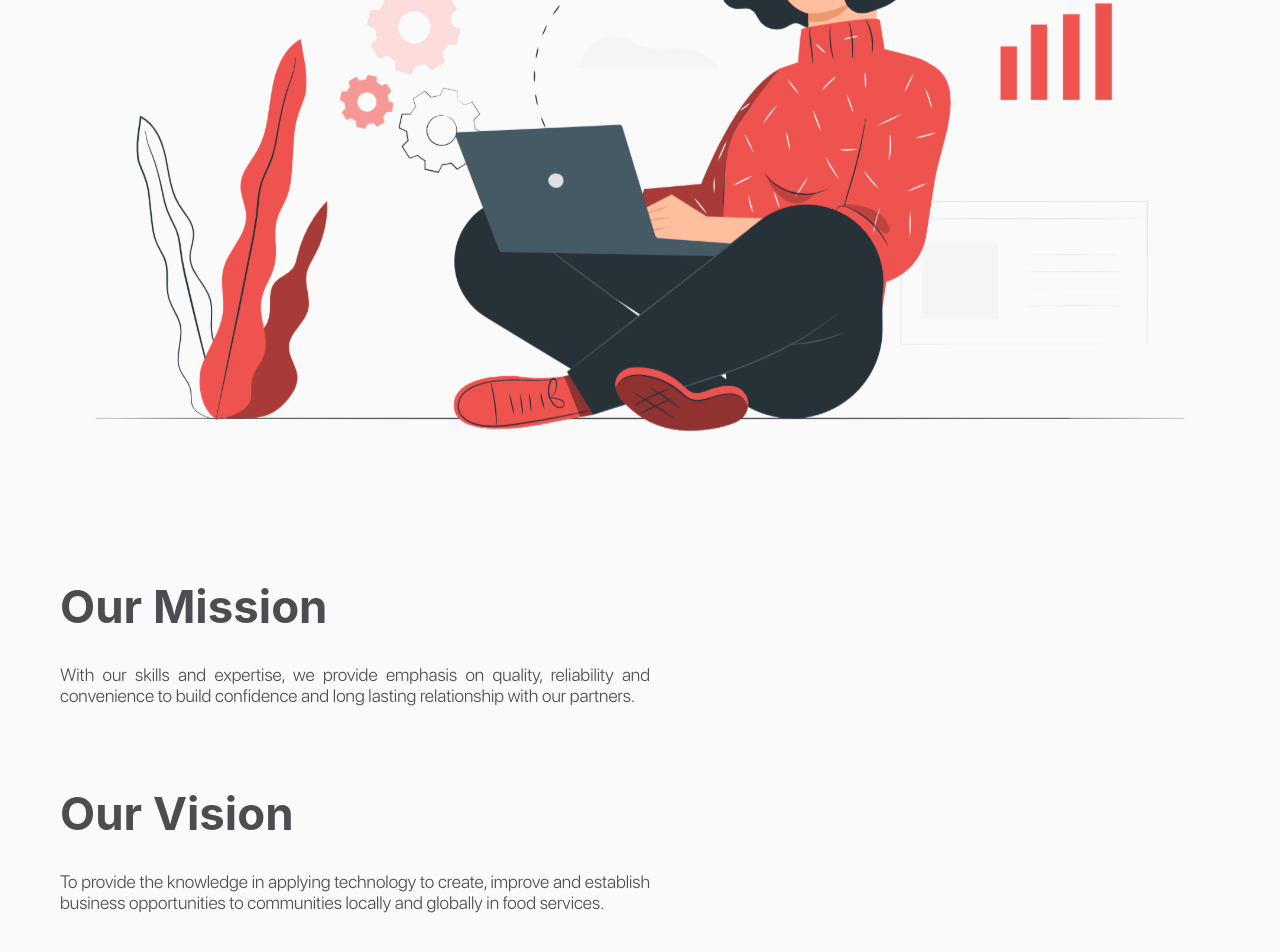
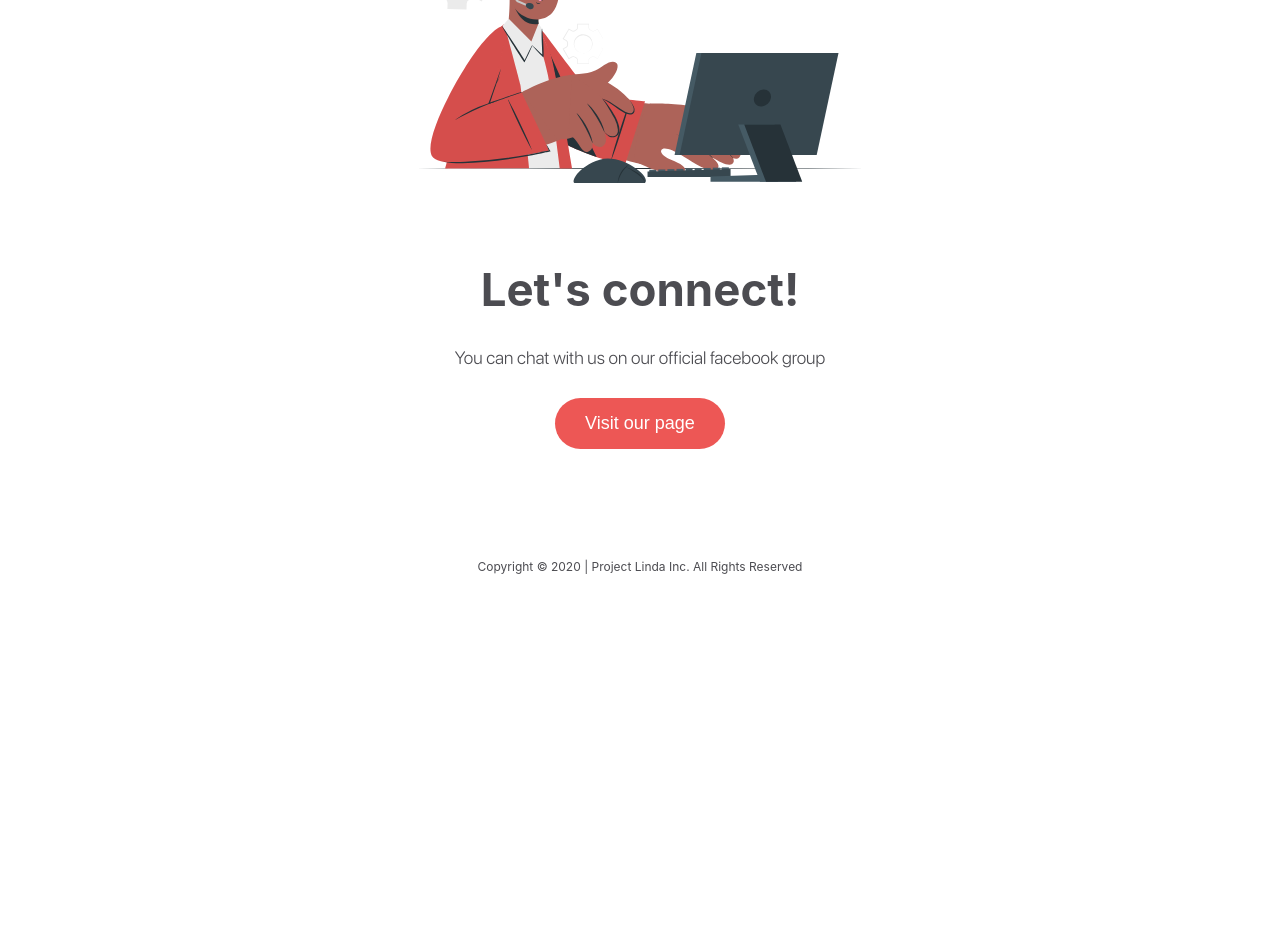
Before and after one commit to projectlinda/landing-page, a Next.js app: page / in a window 1280 px wide. Shown: the part 1682-2634 px from the top of the page. After the commit the page ends 2286 px from the top, so only its background shows below. Built offline with nearby package versions, Linux system fonts and the light colour scheme; a web font is replaced by a local one.

Commit message:
contact us

```diff
--- a/pages/about.js
+++ b/pages/about.js
@@ -6,12 +6,15 @@ const AboutPageStyled = styled.section`
 `;
 
 const AboutPageContainerStyled = styled.section`
+    align-items: center;
     display: flex;
     flex-direction: column;
     margin: auto;
+    height: 80vh;
+    justify-content: center;
     max-width: 1400px;
 
-    padding: ${spacing(8)} ${spacing(3)};
+    padding: ${spacing(3)};
 
     @media only screen and (min-device-width: 1024px) {
         align-items: center;
@@ -21,14 +24,31 @@ const AboutPageContainerStyled = styled.section`
 `;
 
 const AboutImageStyled = styled.img`
+    width: 100%;
+    max-width: 550px;
     padding: 0 ${spacing(2)};
+
+    @media only screen and (min-device-width: 1024px) {
+        max-width: 450px;
+    }
+
+    @media only screen and (min-device-width: 1440px) {
+        max-width: 650px;
+    }
 `;
 
 const LeftContent = styled.section`
+    align-items: center;
+    display: flex;
+    flex-direction: column;
     max-width: 650px;
 
     margin-top: ${spacing(3)};
     padding: 0 ${spacing(3)};
+
+    @media only screen and (min-device-width: 1024px) {
+        display: block;
+    }
 `;
 
 const TitleStyled = styled.div`
--- /dev/null
+++ b/pages/contact.js
@@ -0,0 +1,91 @@
+import styled from 'styled-components';
+import { basePath, spacing } from '../constants';
+
+const ContactPageStyled = styled.section`
+    align-items: center;
+    display: flex;
+    flex-direction: column;
+    margin: auto;
+    justify-content: center;
+    max-width: 1400px;
+
+    padding: ${spacing(3)};
+
+    @media only screen and (min-device-width: 1024px) {
+        align-items: center;
+        flex-direction: row;
+        flex-flow: row-reverse;
+        justify-content: space-between;
+    }
+`;
+
+const ContactImageStyled = styled.img`
+    width: 100%;
+    max-width: 550px;
+    padding: 0 ${spacing(2)};
+
+    @media only screen and (min-device-width: 1024px) {
+        max-width: 450px;
+    }
+
+    @media only screen and (min-device-width: 1440px) {
+        max-width: 650px;
+    }
+`;
+
+const LeftContent = styled.section`
+    align-items: center;
+    display: flex;
+    flex-direction: column;
+    max-width: 650px;
+
+    margin-top: ${spacing(3)};
+    padding: 0 ${spacing(3)};
+
+    @media only screen and (min-device-width: 1024px) {
+        display: block;
+    }
+`;
+
+const TitleStyled = styled.div`
+    font-size: 3.8rem;
+    font-weight: bold;
+`;
+
+const DescStyled = styled.div`
+    font-size: 1.5rem;
+    font-weight: 200;
+    text-align: justify;
+
+    padding: ${spacing(3)} 0;
+`;
+
+const Button = styled.button`
+    color: white;
+    text-decoration: none;
+    border: none;
+    font-size: 1.5rem;
+
+    background-color: ${props => props.theme.primaryColor};
+    border-radius: ${spacing(3)};
+    padding: ${spacing(1.5)} ${spacing(3)};
+`;
+
+
+export default function ContactPage() {
+
+    const onNavigate = () => {
+        window.open('https://www.facebook.com/CarinderyaOfficialFB', '_blank')
+    }
+
+    return (
+        <ContactPageStyled id="contact">
+            <ContactImageStyled src={`${basePath}/images/chat.svg`}></ContactImageStyled>
+            <LeftContent>
+                <TitleStyled>Let's connect!</TitleStyled>
+                <DescStyled>You can chat with us on our official facebook group</DescStyled>
+                <Button onClick={() => onNavigate()}>Visit our page</Button>
+            </LeftContent>
+        </ContactPageStyled>
+    )
+}
--- a/pages/home.js
+++ b/pages/home.js
@@ -4,10 +4,12 @@ import { basePath, spacing } from '../constants';
 const HomePageStyled = styled.section`
     display: flex;
     flex-direction: column;
+    height: 80vh;
+    justify-content: center;
     margin: auto;
     max-width: 1400px;
 
-    padding: ${spacing(8)} ${spacing(3)};
+    padding: ${spacing(3)};
 
     @media only screen and (min-device-width: 768px) {
         align-items: center;
--- a/pages/index.js
+++ b/pages/index.js
@@ -4,6 +4,7 @@ import styled, { ThemeProvider } from 'styled-components'
 import Navbar from '../components/navbar'
 import { spacing, theme } from '../constants'
 import AboutPage from './about'
+import ContactPage from './contact'
 import HomePage from './home'
 
 const AppStyled = styled.div`
@@ -11,6 +12,19 @@ const AppStyled = styled.div`
   max-width: 1400px;
 
   padding: 0 ${spacing(3)};
+`;
+
+const FooterStyled = styled.footer`
+  margin: auto;
+  max-width: 1400px;
+  text-align: center;
+
+  margin-top: ${spacing(5)};
+  padding: ${spacing(3)};
+
+  @media only screen and (min-device-width: 1024px) {
+    text-align: left;
+  }
 `;
 
 export default function Home() {
@@ -28,8 +42,12 @@ export default function Home() {
           </AppStyled>
           <HomePage />
           <AboutPage />
+          <ContactPage />
         </main>
 
+        <FooterStyled>
+          Copyright © 2020 | Project Linda Inc. All Rights Reserved
+        </FooterStyled>
       </div>
     </ThemeProvider>
   )
```
Also changed, not shown: public/images/chat.svg (added).
